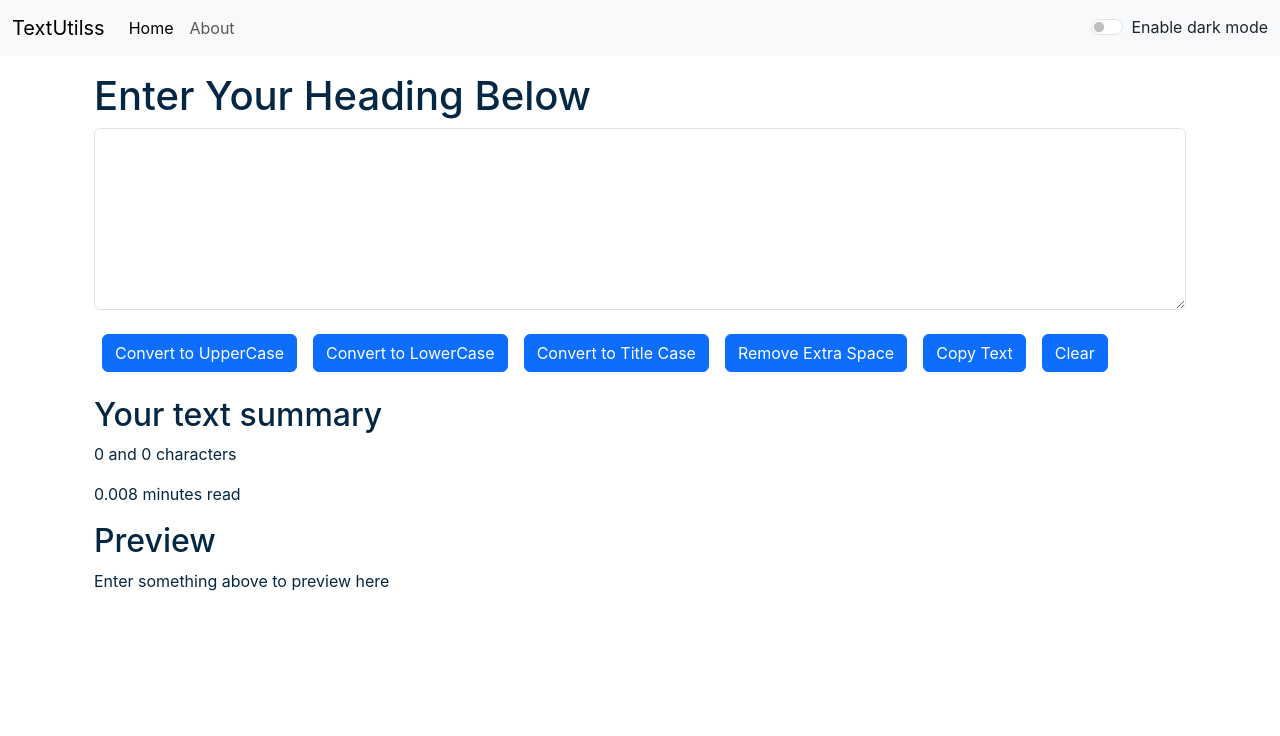
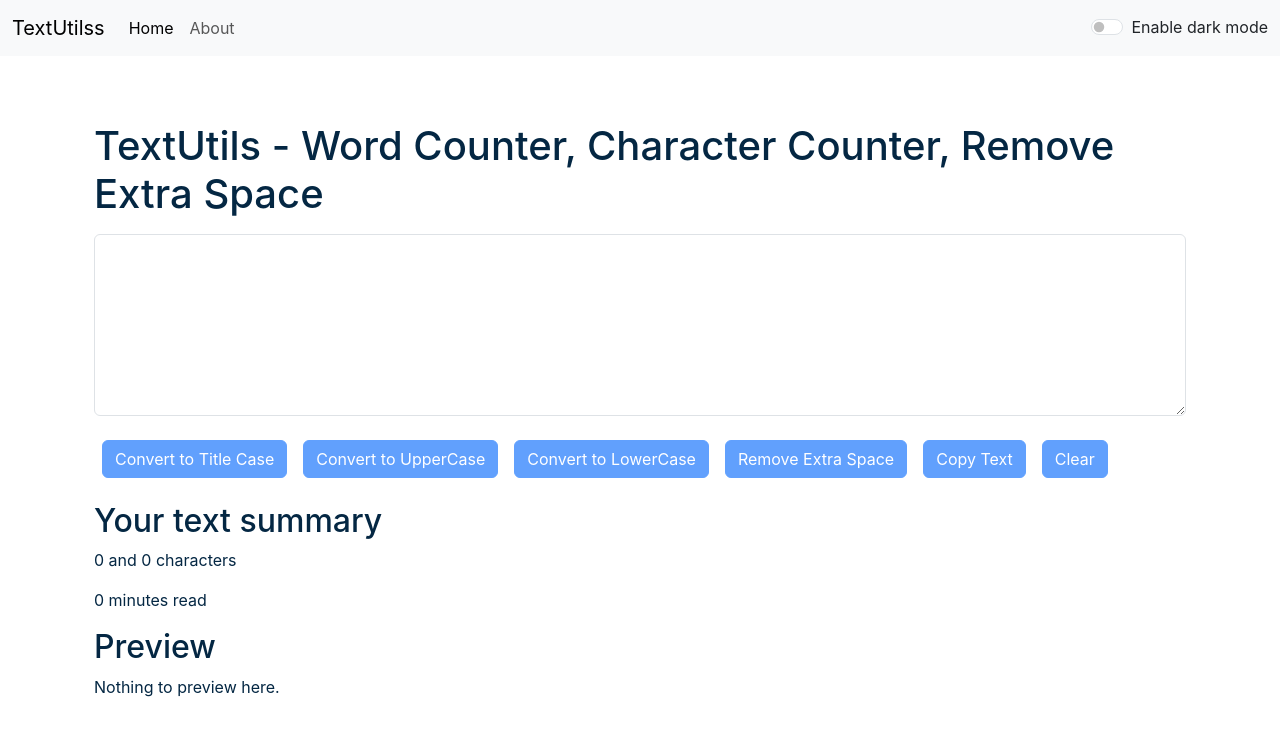
Before and after one commit to rashika10/learning-react, a React (Create React App) app: page / in a window 1280 px wide. Shown: the top 736 px of the page. Built offline with nearby package versions, Linux system fonts and the light colour scheme.

Commit message:
day09 many small changes are done

```diff
--- a/public/index.html
+++ b/public/index.html
@@ -7,7 +7,7 @@
     <meta name="theme-color" content="#000000" />
     <meta
       name="description"
-      content="TextUtil is a text based utility which can be used to manipulate your text in your way."
+      content="TextUtil is a word counter and a character counting utility which can be used to manipulate your text in your way. You can remove extra space, copy the manipulated text as well as convert your text from uppercase to lowercase and lowercase to uppercase."
     />
     <link rel="apple-touch-icon" href="%PUBLIC_URL%/favicon-16x16.png" />
     <!--
@@ -18,7 +18,7 @@
     <!--Bootstrap CSS-->
     <link href="https://cdn.jsdelivr.net/npm/bootstrap@5.3.2/dist/css/bootstrap.min.css" rel="stylesheet" integrity="sha384-T3c6CoIi6uLrA9TneNEoa7RxnatzjcDSCmG1MXxSR1GAsXEV/Dwwykc2MPK8M2HN" crossorigin="anonymous">
 
-    <title>TextUtils - Home</title>
+    <title>TextUtils - Word Counter | character counter | lowercase to uppercase| uppercase to lowercase</title>
   </head>
   <body>
     <noscript>You need to enable JavaScript to run this app.</noscript>
--- a/src/App.js
+++ b/src/App.js
@@ -29,13 +29,13 @@
       setMode('dark');
       document.body.style.backgroundColor = '#042743';
       showAlert("Dark mode has been enabled","success");
-      document.title = 'TextUtils - Dark Mode';
+      // document.title = 'TextUtils - Dark Mode';
     }
     else{
       setMode('light');
       document.body.style.backgroundColor = 'white';
       showAlert("Light mode has been enabled","success")
-      document.title = 'TextUtils - Light Mode';
+      // document.title = 'TextUtils - Light Mode';
       // check setInterval  to make title shine
     }
   }
@@ -46,7 +46,7 @@
     <Alert alert={alert}/>
     <div className="container my-3" >
     <Routes>
-        <Route path="/" element={<TextForm showAlert={showAlert} heading="Enter Your Heading Below" mode={mode}/>} />
+        <Route path="/" element={<TextForm showAlert={showAlert} heading="TextUtils - Word Counter, Character Counter, Remove Extra Space" mode={mode}/>} />
         <Route path="about/" element={<About  mode={mode}/>} />
     </Routes>
     </div>
--- a/src/components/Alert.js
+++ b/src/components/Alert.js
@@ -6,9 +6,12 @@
         return lower.charAt(0).toUpperCase() + lower.slice(1);
     }
   return (
-    props.alert && <div className={`alert alert-${props.alert.type} alert-dismissible fade show`} role="alert">
-        <strong>{capitalize(props.alert.type)} </strong> : {props.alert.msg}
-        {/* <button type="button" className="btn-close" data-bs-dismiss="alert" aria-label="Close"></button> */}
+    <div style={{height : '50px'}}>
+      {props.alert && <div className={`alert alert-${props.alert.type} alert-dismissible fade show`} role="alert">
+          <strong>{capitalize(props.alert.type)} </strong> : {props.alert.msg}
+          {/* <button type="button" className="btn-close" data-bs-dismiss="alert" aria-label="Close"></button> */}
+      </div>}
     </div>
+
   )
 }
--- a/src/components/TextForm.js
+++ b/src/components/TextForm.js
@@ -36,7 +36,8 @@
   const handleCopy = () =>{
     let text = document.getElementById("myBox");
     text.select();
-    navigator.clipboard.writeText(text.value)
+    navigator.clipboard.writeText(text.value);
+    document.getSelection().removeAllRanges();
     props.showAlert("Text Copied!","success");
   }
 
@@ -52,24 +53,24 @@
   return (
     <>
     <div className="container" style={{color: props.mode ==='dark'?'white':'#042743'}}>
-        <h1>{props.heading}</h1>
+        <h1 className='mb-3'>{props.heading}</h1>
         <div className="mb-3">
-        <textarea className="form-control" value={text} onChange={handleOnChange} style={{backgroundColor: props.mode ==='dark'?'grey':'white', color: props.mode ==='dark'?'white':'#042743'}} id="myBox" rows="7"></textarea>
+        <textarea className="form-control" value={text} onChange={handleOnChange} style={{backgroundColor: props.mode ==='dark'?'#13466e':'white', color: props.mode ==='dark'?'white':'#042743'}} id="myBox" rows="7"></textarea>
         </div>
-        <button className="btn btn-primary mx-2 my-2" onClick={handleUpClick}>Convert to UpperCase</button>
-        <button className="btn btn-primary mx-2 my-2" onClick={handleLoClick}>Convert to LowerCase</button>
-        <button className="btn btn-primary mx-2 my-2" onClick={handleTitleClick}>Convert to Title Case</button>
-        <button className="btn btn-primary mx-2 my-2" onClick={handleExtraSpace}>Remove Extra Space</button>
-        <button className="btn btn-primary mx-2 my-2" onClick={handleCopy}>Copy Text</button>
-        <button className="btn btn-primary mx-2 my-2" onClick={handleClearClick}>Clear</button>
+        <button disabled={text.length===0} className="btn btn-primary mx-2 my-2" onClick={handleTitleClick}>Convert to Title Case</button>
+        <button disabled={text.length===0} className="btn btn-primary mx-2 my-2" onClick={handleUpClick}>Convert to UpperCase</button>
+        <button disabled={text.length===0} className="btn btn-primary mx-2 my-2" onClick={handleLoClick}>Convert to LowerCase</button>
+        <button disabled={text.length===0} className="btn btn-primary mx-2 my-2" onClick={handleExtraSpace}>Remove Extra Space</button>
+        <button disabled={text.length===0} className="btn btn-primary mx-2 my-2" onClick={handleCopy}>Copy Text</button>
+        <button disabled={text.length===0} className="btn btn-primary mx-2 my-2" onClick={handleClearClick}>Clear</button>
 
     </div>
      <div className="container my-3"  style={{color: props.mode ==='dark'?'white':'#042743'}}>
       <h2>Your text summary</h2>
       <p>{text.split(" ").filter((element)=>{return element.length!==0}).length} and {text.length} characters </p>
-      <p>{0.008*text.split(" ").length} minutes read </p>
+      <p>{0.008*text.split(" ").filter((element)=>{return element.length!==0}).length} minutes read </p>
       <h2>Preview</h2>
-      <p>{text.length>0?text:"Enter something above to preview here"}</p>
+      <p>{text.length>0?text:"Nothing to preview here."}</p>
      </div>
     </>
   )
```
